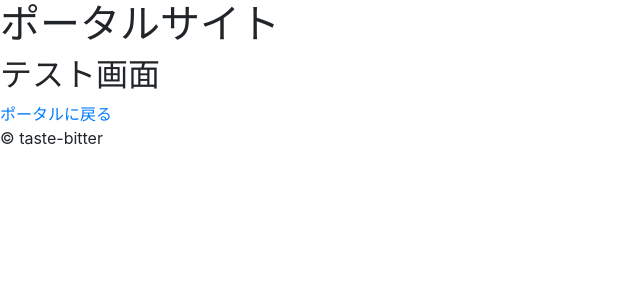
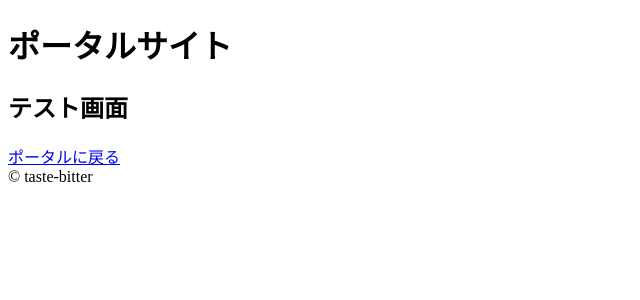
Before and after one commit to hoginogithub/taste-bitter, a Django app: page / in a window 1280 px wide. Shown: the top 300 px of the page, without its empty margins (0-640 px from the left). Run offline with Django 3.2, Linux system fonts and the light colour scheme; some libraries are stand-ins or nearby versions.

Commit message:
base.html head delete css favicon

```diff
--- a/taste_bitter/portal/templates/base.html
+++ b/taste_bitter/portal/templates/base.html
@@ -5,14 +5,6 @@
   <head>
     <meta charset="UTF-8">
     <meta name="viewport" content="width=device-width,initial-scale=1,shrink-to-fit=no">
-    <!-- Bootstrap core CSS -->
-    <link href="{% static 'vendor/bootstrap/css/bootstrap.min.css' %}" rel="stylesheet">
-
-    <!-- Custom styles for this template -->
-    <link href="app/static/css/one-page-wonder.min.css" rel="stylesheet">
-
-    <!-- Favicon -->
-    <link href="app/static/img/favicon.ico" rel="shortcut icon">
 
     <title>{%block title %}{% endblock %}</title>
 
```
